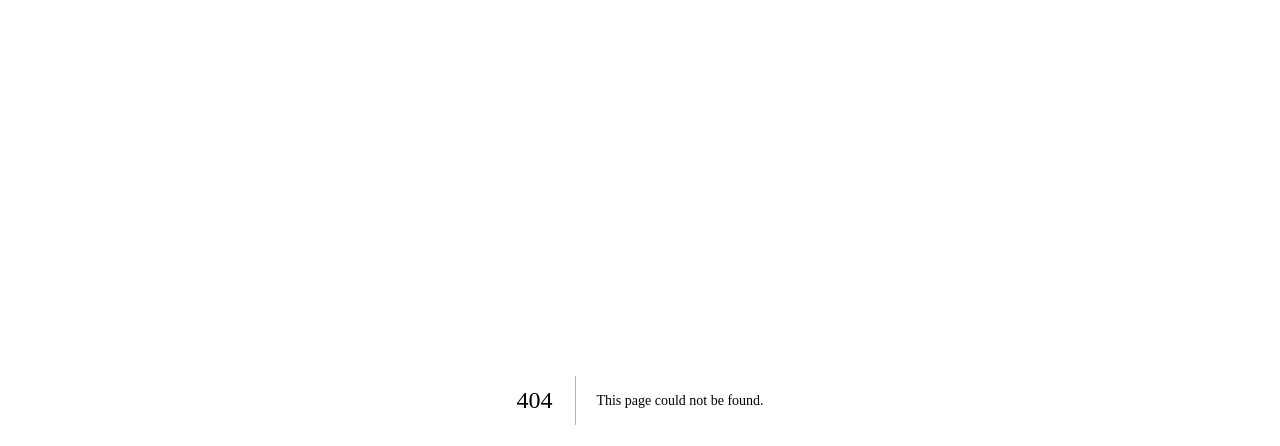
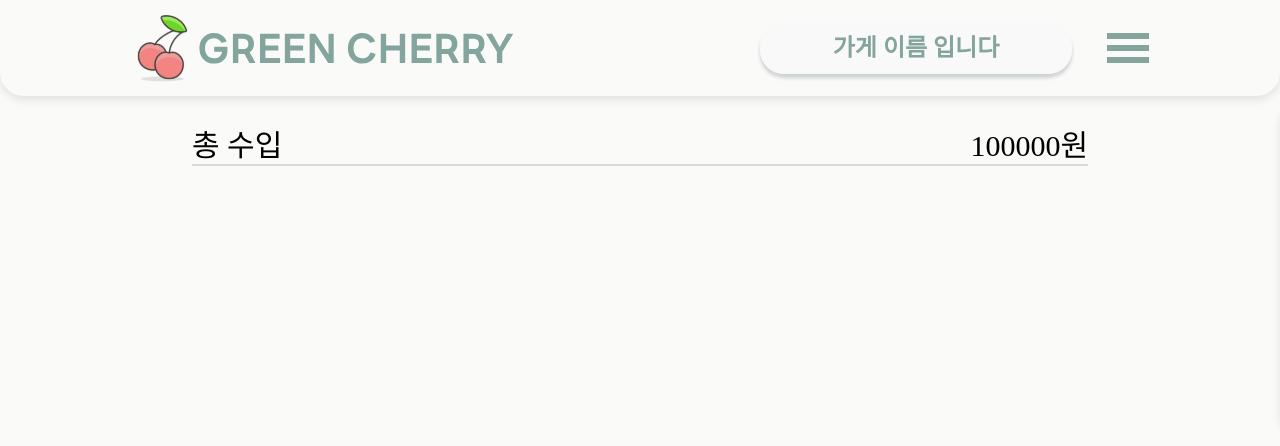
Before and after one commit to tandamzi/GreenCherry, a Next.js app in the folder frontend/web/: page /business/order in a window 1280 px wide. Before the commit this address had no page. Shown: the top 446 px of the page. Built offline with nearby package versions, Linux system fonts and the light colour scheme.

Commit message:
design: total income

```diff
--- /dev/null
+++ b/frontend/web/src/components/TotalIncome/index.jsx
@@ -0,0 +1,12 @@
+import React from 'react';
+
+const TotalIncome = ({ price }) => {
+  return (
+    <div className="text-3xl border-b-2 border-b-line max-w-4xl flex justify-between font-sans">
+      <p>총 수입</p>
+      <p>{price}원</p>
+    </div>
+  );
+};
+
+export default TotalIncome;
--- /dev/null
+++ b/frontend/web/src/pages/business/order/index.jsx
@@ -0,0 +1,20 @@
+import React from 'react';
+
+import Container from '@/components/Container';
+import TotalIncome from '@/components/TotalIncome';
+
+const Order = () => {
+  const totalIncome = 100000;
+  return (
+    <Container>
+      <Container.BusinessHeader />
+      <Container.MainBody className="bg-bgcolor h-full">
+        <div className="w-full max-w-4xl">
+          <TotalIncome price={totalIncome} />
+        </div>
+      </Container.MainBody>
+    </Container>
+  );
+};
+
+export default Order;
```
